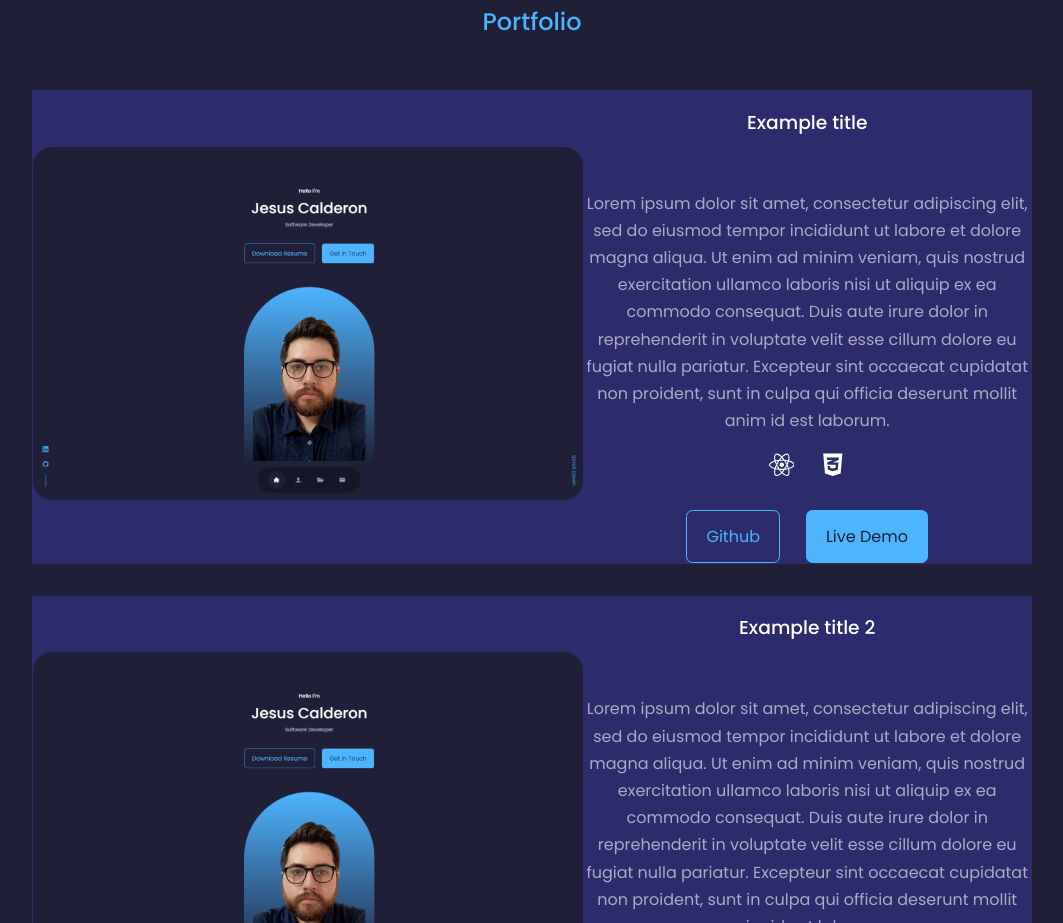
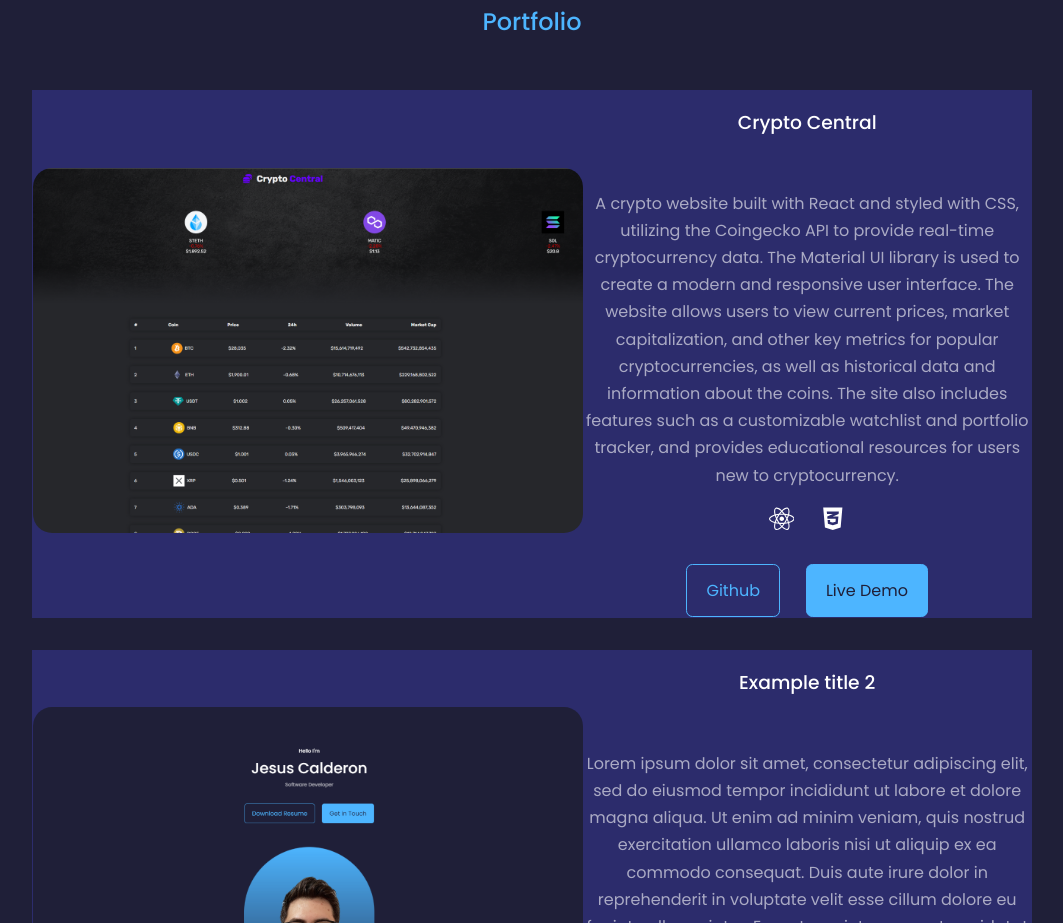
Before and after one commit to Jevus09/portfolio-website, a React (Create React App) app: page / in a window 1280 px wide. Shown: the part 2565-3488 px from the top of the page, without its empty margins (108-1171 px from the left). Built offline with nearby package versions, Linux system fonts and the light colour scheme.

Commit message:
Updated the Crypto Central Project

```diff
--- a/src/components/portfolio/Portfolio.jsx
+++ b/src/components/portfolio/Portfolio.jsx
@@ -1,6 +1,7 @@
 import React from 'react'
 import './portfolio.css'
 import IMG1 from '../../assets/exmple.PNG'
+import Crypto from '../../assets/Crypto.PNG'
 import { FaReact } from 'react-icons/fa'
 import { FaCss3Alt } from 'react-icons/fa'
 
@@ -8,12 +9,13 @@ import { FaCss3Alt } from 'react-icons/fa'
 const data = [
   {
     id: 1,
-    image: IMG1,
-    title: 'Example title',
+    image: Crypto,
+    title: 'Crypto Central',
     language: <FaReact />,
     language2: <FaCss3Alt />,
-    github: 'https://github.com/Jevus09',
-    demo: 'https://github.com/Jevus09'
+    github: 'https://github.com/Jevus09/crypto-site',
+    demo: 'https://github.com/Jevus09',
+    description: 'A crypto website built with React and styled with CSS, utilizing the Coingecko API to provide real-time cryptocurrency data. The Material UI library is used to create a modern and responsive user interface. The website allows users to view current prices, market capitalization, and other key metrics for popular cryptocurrencies, as well as historical data and information about the coins. The site also includes features such as a customizable watchlist and portfolio tracker, and provides educational resources for users new to cryptocurrency.'
   },
   {
     id: 2,
@@ -22,7 +24,8 @@ const data = [
     language: <FaReact />,
     language2: <FaCss3Alt />,
     github: 'https://github.com/Jevus09',
-    demo: 'https://github.com/Jevus09'
+    demo: 'https://github.com/Jevus09',
+    description: 'Lorem ipsum dolor sit amet, consectetur adipiscing elit, sed do eiusmod tempor incididunt ut labore et dolore magna aliqua. Ut enim ad minim veniam, quis nostrud exercitation ullamco laboris nisi ut aliquip ex ea commodo consequat. Duis aute irure dolor in reprehenderit in voluptate velit esse cillum dolore eu fugiat nulla pariatur. Excepteur sint occaecat cupidatat non proident, sunt in culpa qui officia deserunt mollit anim id est laborum.'
   },
   {
     id: 3,
@@ -31,7 +34,8 @@ const data = [
     language: <FaReact />,
     language2: <FaCss3Alt />,
     github: 'https://github.com/Jevus09',
-    demo: 'https://github.com/Jevus09'
+    demo: 'https://github.com/Jevus09',
+    description: 'Lorem ipsum dolor sit amet, consectetur adipiscing elit, sed do eiusmod tempor incididunt ut labore et dolore magna aliqua. Ut enim ad minim veniam, quis nostrud exercitation ullamco laboris nisi ut aliquip ex ea commodo consequat. Duis aute irure dolor in reprehenderit in voluptate velit esse cillum dolore eu fugiat nulla pariatur. Excepteur sint occaecat cupidatat non proident, sunt in culpa qui officia deserunt mollit anim id est laborum.'
   },
   {
     id: 4,
@@ -40,7 +44,8 @@ const data = [
     language: <FaReact />,
     language2: <FaCss3Alt />,
     github: 'https://github.com/Jevus09',
-    demo: 'https://github.com/Jevus09'
+    demo: 'https://github.com/Jevus09',
+    description: 'Lorem ipsum dolor sit amet, consectetur adipiscing elit, sed do eiusmod tempor incididunt ut labore et dolore magna aliqua. Ut enim ad minim veniam, quis nostrud exercitation ullamco laboris nisi ut aliquip ex ea commodo consequat. Duis aute irure dolor in reprehenderit in voluptate velit esse cillum dolore eu fugiat nulla pariatur. Excepteur sint occaecat cupidatat non proident, sunt in culpa qui officia deserunt mollit anim id est laborum.'
   }
 ]
 
@@ -55,7 +60,7 @@ const Portfolio = () => {
 
       <div className='container portfolio_container'>
         {
-          data.map(({ id, image, title, github, demo, language, language2 }) => {
+          data.map(({ id, image, title, github, demo, language, language2, description }) => {
             return (
               <article key={id} className='portfolio_item'>
                 <div className='portfolio_item-image'>
@@ -64,7 +69,7 @@ const Portfolio = () => {
                 <div className='secod'>
                   <div id='text'>
                     <h3>{title}</h3>
-                    <p>Lorem ipsum dolor sit amet, consectetur adipiscing elit, sed do eiusmod tempor incididunt ut labore et dolore magna aliqua. Ut enim ad minim veniam, quis nostrud exercitation ullamco laboris nisi ut aliquip ex ea commodo consequat. Duis aute irure dolor in reprehenderit in voluptate velit esse cillum dolore eu fugiat nulla pariatur. Excepteur sint occaecat cupidatat non proident, sunt in culpa qui officia deserunt mollit anim id est laborum.</p>
+                    <p>{description}</p>
                     <div className='stack'>
                       <h4>{language}</h4>
                       <h4>{language2}</h4>
```
Also changed, not shown: src/assets/Crypto.PNG (added).
